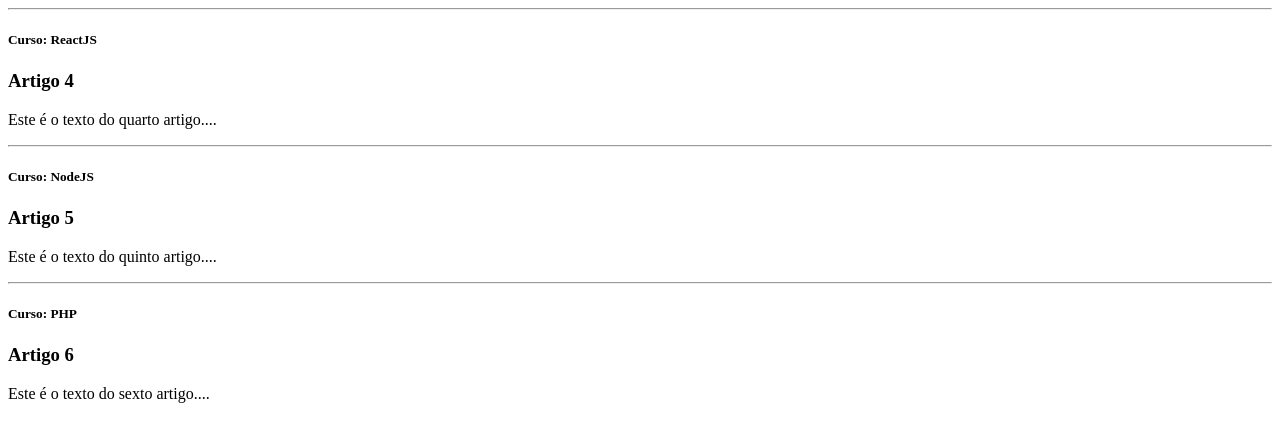
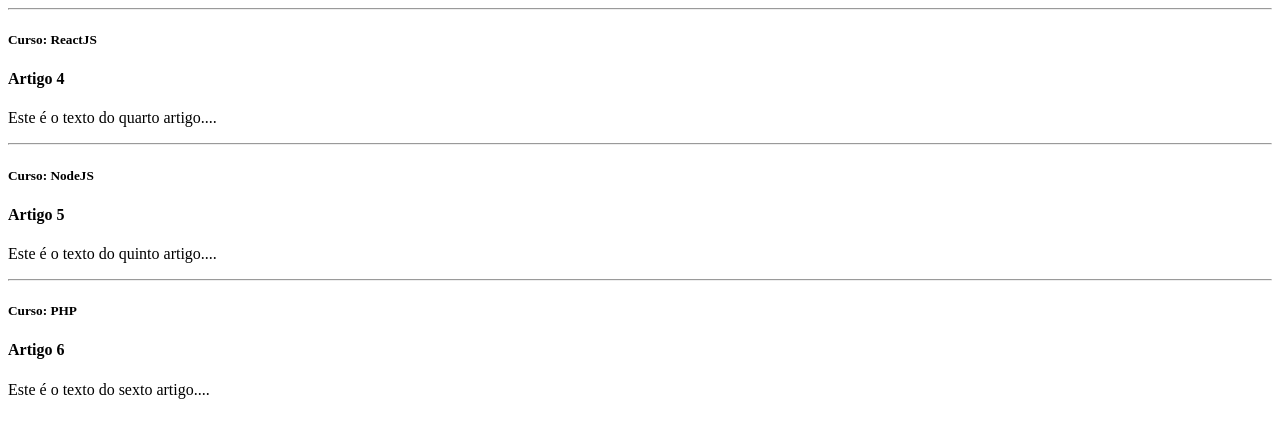
Before and after one commit to LucasMendesz/meu-app, a React (Create React App) app: page / in a window 1280 px wide. Shown: the part 674-1096 px from the top of the page. Built offline with nearby package versions, Linux system fonts and the light colour scheme.

Commit message:
Organizando código

```diff
--- a/src/Components/layout/Conteudo.jsx
+++ b/src/Components/layout/Conteudo.jsx
@@ -34,13 +34,14 @@ const Conteudo = () => {
           Este é o texto do terceiro artigo....
         </Artigo>
 
-        <Artigo titulo="Artigo 4" cursos={cursos[3]}>
+        <Artigo subtitulo="Artigo 4" cursos={cursos[3]}>
           Este é o texto do quarto artigo....
         </Artigo>
-        <Artigo titulo="Artigo 5" cursos={cursos[4]}>
+        <Artigo subtitulo="Artigo 5" cursos={cursos[4]}>
           Este é o texto do quinto artigo....
         </Artigo>
-        <Artigo titulo="Artigo 6" cursos={cursos[5]}>
+
+        <Artigo subtitulo="Artigo 6" cursos={cursos[5]}>
           Este é o texto do sexto artigo....
         </Artigo>
       </section>
```
